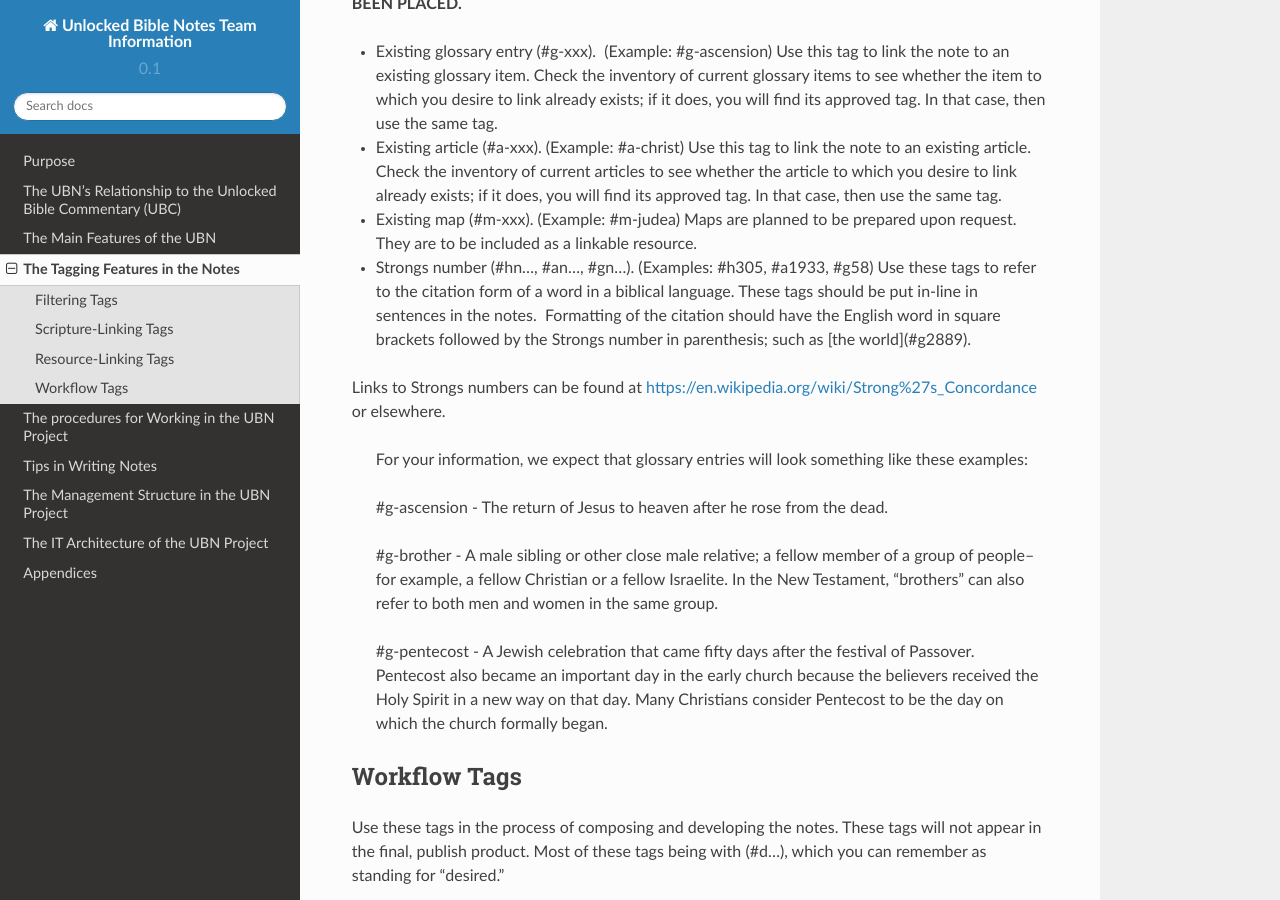
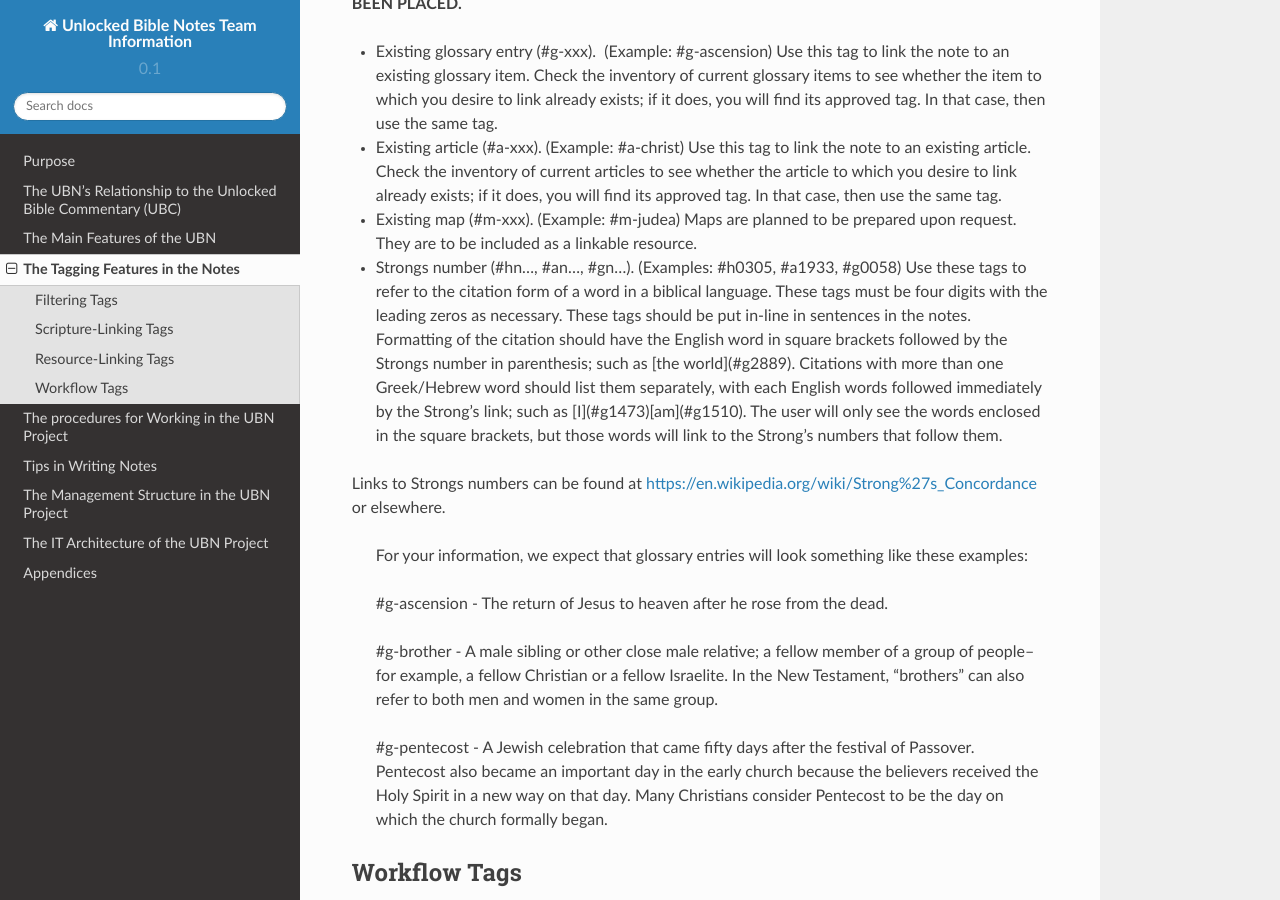
Before and after one commit to unfoldingWord-dev/Unlocked-Bible-Notes-Info, a Sphinx documentation site: the page built from docs/tagging.rst, in a window 1280 px wide and 900 px high, scrolled down 1968 px. Built offline with Sphinx 7.4.7 and the Read the Docs theme 2.0.0, drawn with Linux system fonts in a browser that asks for light colours.

Commit message:
strongs numbers to 4 digit configuration

```diff
--- a/docs/tagging.rst
+++ b/docs/tagging.rst
@@ -49,7 +49,7 @@
 - Existing glossary entry (#g-xxx).  (Example: #g-ascension) Use this tag to link the note to an existing glossary item. Check the inventory of current glossary items to see whether the item to which you desire to link already exists; if it does, you will find its approved tag. In that case, then use the same tag.
 - Existing article (#a-xxx). (Example: #a-christ) Use this tag to link the note to an existing article. Check the inventory of current articles to see whether the article to which you desire to link already exists; if it does, you will find its approved tag. In that case, then use the same tag.
 - Existing map (#m-xxx). (Example: #m-judea) Maps are planned to be prepared upon request. They are to be included as a linkable resource.
-- Strongs number (#hn..., #an..., #gn...). (Examples: #h305, #a1933, #g58) Use these tags to refer to the citation form of a word in a biblical language. These tags should be put in-line in sentences in the notes.  Formatting of the citation should have the English word in square brackets followed by the Strongs number in parenthesis; such as [the world](#g2889).
+- Strongs number (#hn..., #an..., #gn...). (Examples: #h0305, #a1933, #g0058) Use these tags to refer to the citation form of a word in a biblical language. These tags must be four digits with the leading zeros as necessary. These tags should be put in-line in sentences in the notes.  Formatting of the citation should have the English word in square brackets followed by the Strongs number in parenthesis; such as [the world](#g2889). Citations with more than one Greek/Hebrew word should list them separately, with each English words followed immediately by the Strong’s link; such as [I](#g1473)[am](#g1510). The user will only see the words enclosed in the square brackets, but those words will link to the Strong’s numbers that follow them.
 Links to Strongs numbers can be found at https://en.wikipedia.org/wiki/Strong%27s_Concordance or elsewhere.
 
 
```
